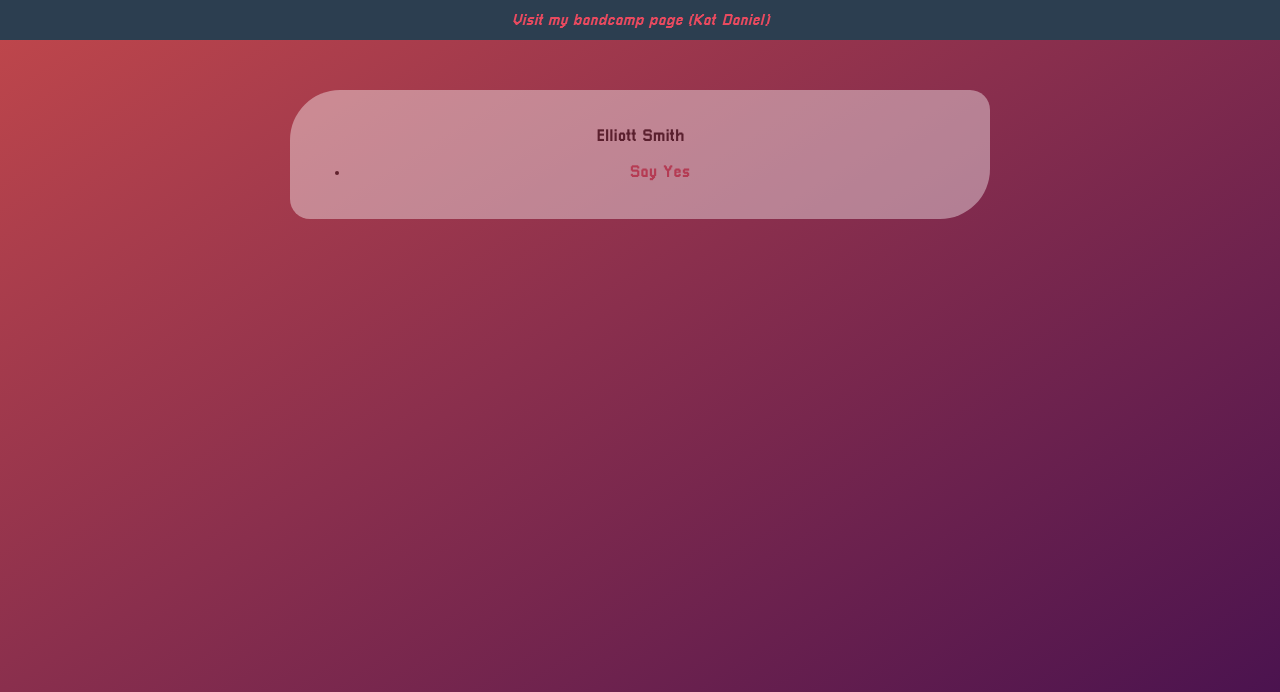
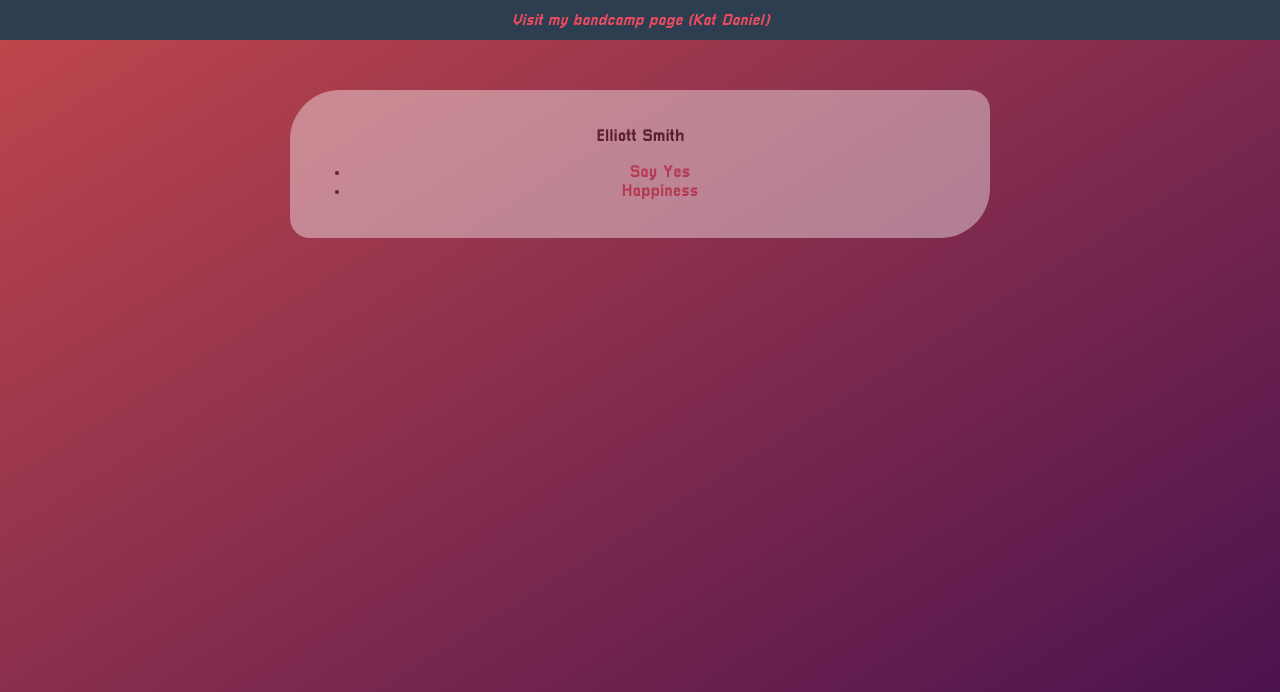
Before and after one commit to katdanieltabs/katdanieltabs.github.io, a plain HTML site: page index.html in a window 1280 px wide. Shown: the part 108-800 px from the top of the page. Drawn offline with Linux system fonts and the light colour scheme.

Commit message:
Update index.html

```diff
--- a/index.html
+++ b/index.html
@@ -14,6 +14,7 @@
 		<p>Elliott Smith</p>
 		<ul>
 			<li><a href="https://katdanieltabs.github.io/alltabs/Elliott%20Smith/sayyes.html">Say Yes</a></li>
+			<li><a href="https://katdanieltabs.github.io/alltabs/Elliott%20Smith/happiness.html">Happiness</a></li>
 		</ul>
 	</div>
 
```
